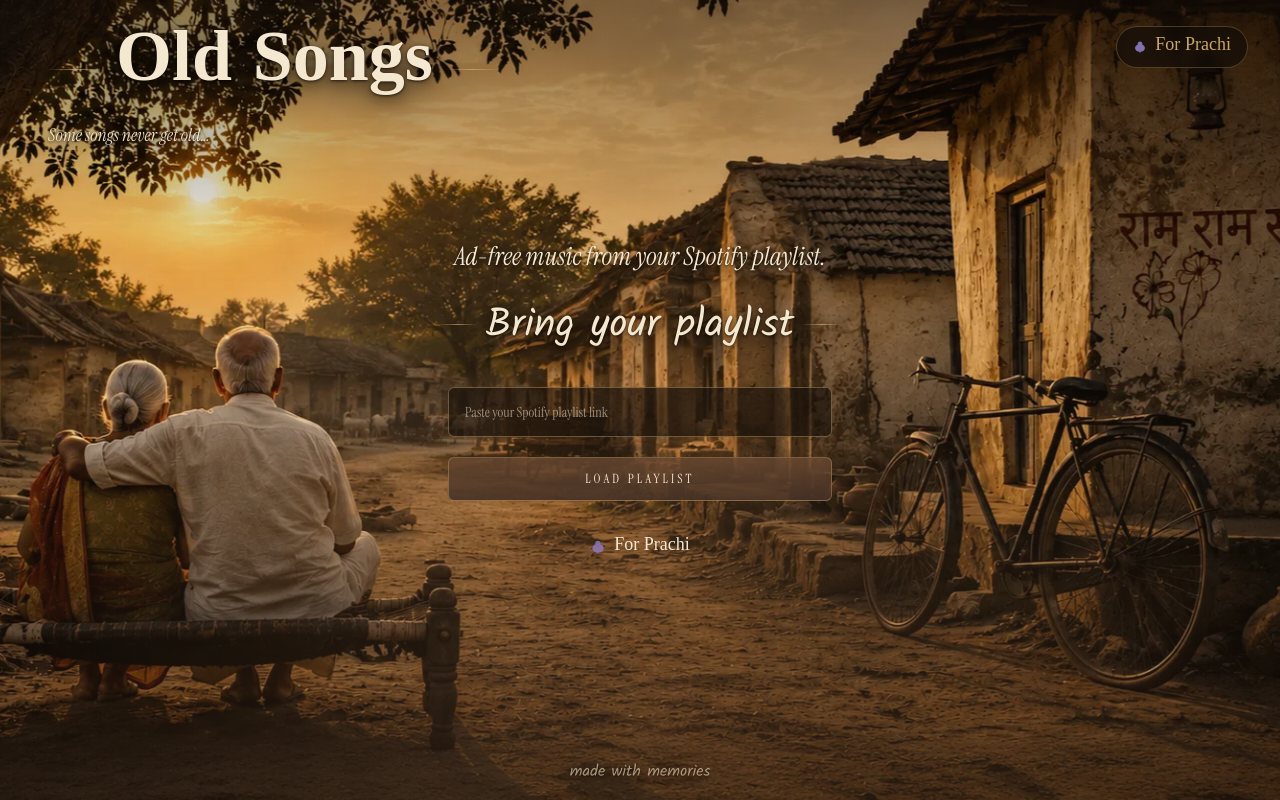
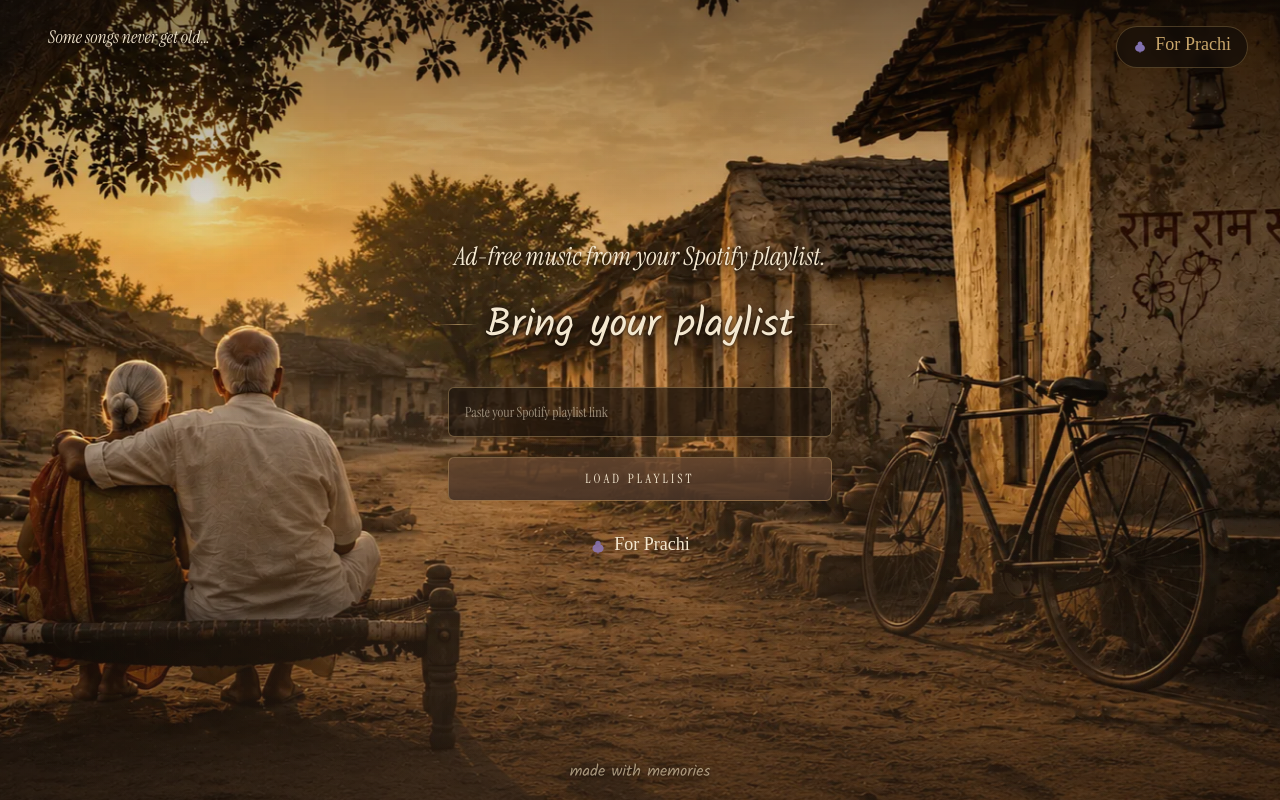
Before and after one commit to DIPAK-DUBEY/Spotify_Alternative, a React (Vite) app: page / in a window 1280 px wide. Built offline with nearby package versions, Linux system fonts and the light colour scheme.

Commit message:
feat: implement VintageMusicExperience layout component with phase-based navigation

```diff
--- a/src/components/VintageMusicExperience.jsx
+++ b/src/components/VintageMusicExperience.jsx
@@ -45,7 +45,7 @@ export default function VintageMusicExperience({
   onPlayTrack,
   playerProps
 }) {
-  const { title, tagline, footer, personal } = appConfig;
+  const { tagline, footer, personal } = appConfig;
   const isPlayer = phase === "player";
 
   return (
@@ -61,19 +61,8 @@ export default function VintageMusicExperience({
 
       <header className="pointer-events-none absolute inset-x-0 top-0 z-20 flex flex-col items-center px-5 pt-[max(env(safe-area-inset-top),1.5rem)] text-center md:items-start md:px-12 md:text-left">
         <div className="flex w-full flex-col items-center md:items-start">
-          <div className="flex w-full items-center justify-center gap-3 md:justify-start">
-            <span className="hairline w-8 md:w-14" />
-            <h1
-              className={`whitespace-nowrap font-dev font-semibold leading-tight text-ivory text-shadow-cinematic transition-all duration-1000 ease-cin ${
-                isPlayer ? "text-[clamp(1.2rem,4.2vw,2rem)]" : "text-[clamp(2.1rem,9vw,4.5rem)]"
-              }`}
-            >
-              {title}
-            </h1>
-            <span className="hairline w-8 md:w-14" />
-          </div>
           <p
-            className={`mt-2 text-balance font-serif2 italic text-shadow-cinematic text-ivory/95 transition-all duration-1000 ease-cin ${
+            className={`text-balance font-serif2 italic text-shadow-cinematic text-ivory/95 transition-all duration-1000 ease-cin ${
               isPlayer ? "text-[clamp(0.8rem,2.2vw,0.95rem)]" : "text-[clamp(0.9rem,2.6vw,1.1rem)]"
             }`}
           >
```
